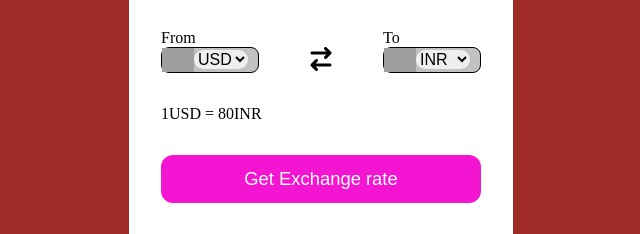
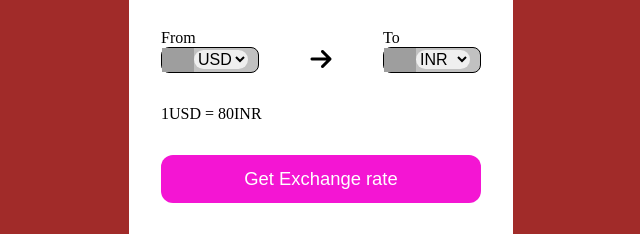
Before and after one commit to virajgunjal/currencyJS, a plain HTML site: page index.html in a window 1280 px wide. Shown: the part 356-590 px from the top of the page, 319-959 px from the left. Drawn offline with Linux system fonts and the light colour scheme; no server answers; grey boxes are pictures that could not be loaded.

Commit message:
Update index.html

```diff
--- a/index.html
+++ b/index.html
@@ -25,7 +25,7 @@
                             </select>
                         </div>
                     </div>
-                    <i class="fa-solid fa-arrow-right-arrow-left"></i>
+                    <i class="fa-solid fa-arrow-right"></i>
 
                     <div class="to">
                         <p>To</p>
```
